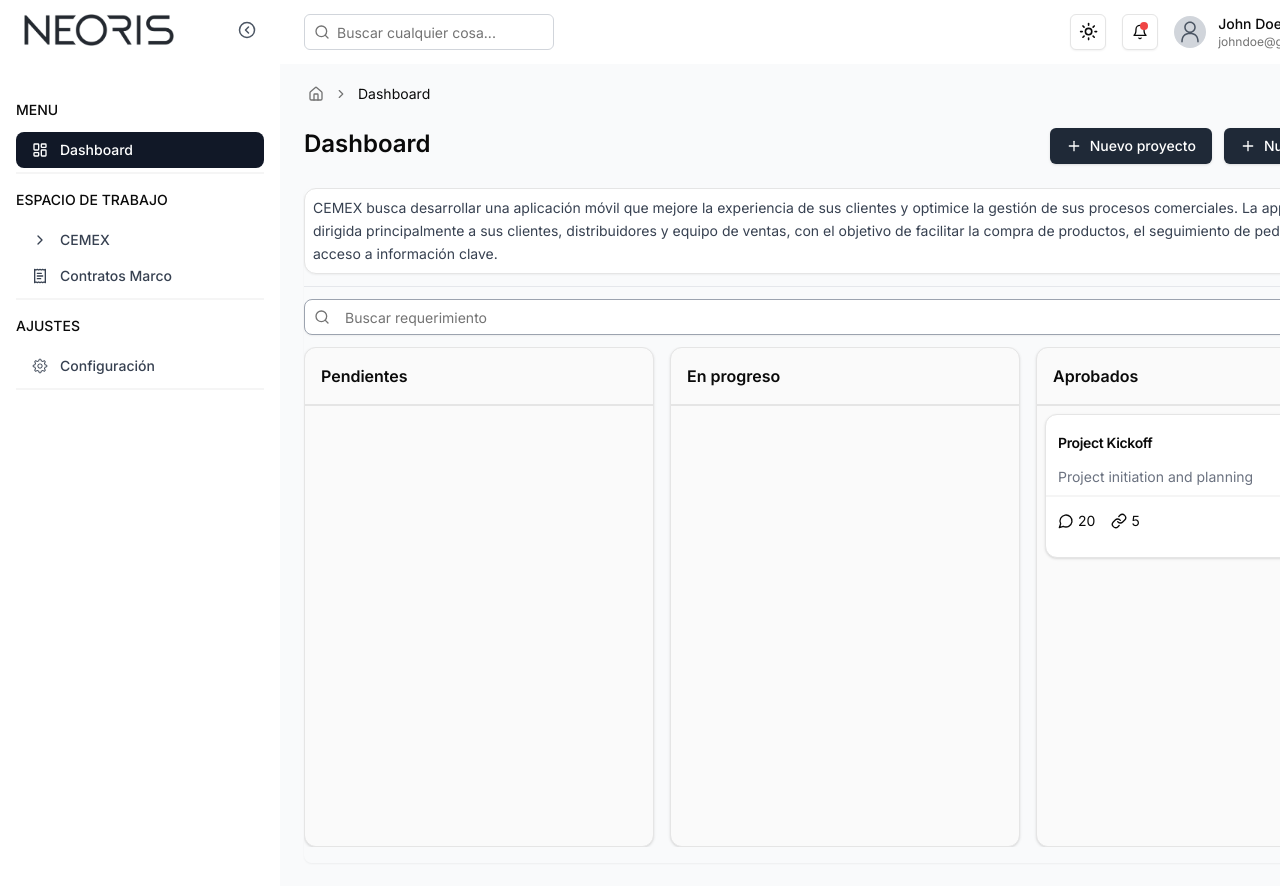
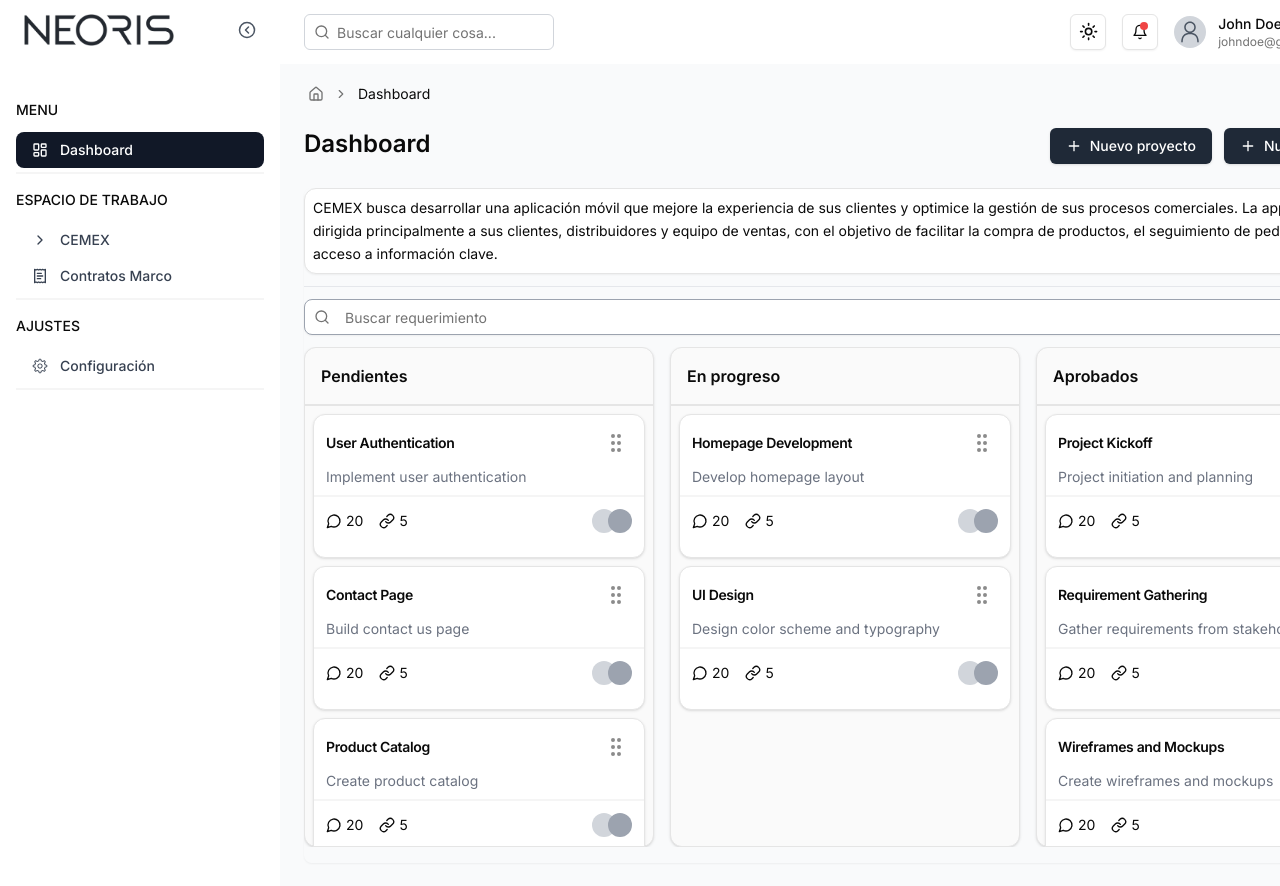
Before and after one commit to CaarloosDC/Softie, a Next.js app in the folder neo-sync/: page /dashboard in a window 1280 px wide. Shown: the top 886 px of the page. Built offline with nearby package versions, Linux system fonts and the light colour scheme.

Commit message:
Add comments.

```diff
--- a/neo-sync/components/custom/Overview/InfoCard.tsx
+++ b/neo-sync/components/custom/Overview/InfoCard.tsx
@@ -2,9 +2,9 @@ import { Card, CardContent } from "@/components/ui/card";
 
 export default function InfoCard() {
   return (
-    <Card className="bg-white shadow-sm">
+    <Card className="shadow-sm">
       <CardContent className="p-2">
-        <p className="text-sm text-gray-700 leading-relaxed">
+        <p className="text-sm leading-relaxed">
           CEMEX busca desarrollar una aplicación móvil que mejore la experiencia
           de sus clientes y optimice la gestión de sus procesos comerciales. La
           app estará dirigida principalmente a sus clientes, distribuidores y
--- a/neo-sync/components/custom/Overview/Kanban/KanbanBoard.tsx
+++ b/neo-sync/components/custom/Overview/Kanban/KanbanBoard.tsx
@@ -1,11 +1,9 @@
-"use client"; // This directive ensures the component runs on the client side (important for Next.js components).
+"use client"; // Ensures running on client
 
-import { useMemo, useRef, useState, useEffect } from "react"; // React hooks for state management and side effects.
+import { useMemo, useRef, useState, useEffect } from "react";
 import { createPortal } from "react-dom"; // Used to render the drag overlay in a different DOM subtree.
-
-import { BoardColumn, BoardContainer } from "./BoardColumn"; // Custom components for the Kanban board columns and container.
 import {
-  DndContext, // Context provider from @dnd-kit/core to handle drag-and-drop functionality.
+  DndContext, // Context provider from @dnd-kit/core to handle drag-and-drop
   type DragEndEvent,
   type DragOverEvent,
   DragOverlay, // Component to show what is being dragged.
@@ -19,10 +17,12 @@ import {
   MouseSensor, // Sensor for mouse-based dragging.
 } from "@dnd-kit/core"; // Core drag-and-drop functionality.
 import { SortableContext, arrayMove } from "@dnd-kit/sortable"; // Components for sortable functionality, arrayMove reorders items.
-import { type Task, TaskCard } from "./TaskCard"; // Custom components for task cards.
+import { hasDraggableData } from "./utils"; // Utility function to check if drag event has draggable data.
+import { coordinateGetter } from "./multipleContainersKeyboardPreset"; // Custom function for handling keyboard drag coordinates.
 import type { Column } from "./BoardColumn"; // Type for columns.
-import { hasDraggableData } from "./utils"; // Utility function to check if drag event has draggable data.
-import { coordinateGetter } from "./multipleContainersKeyboardPreset"; // Custom function for handling keyboard-based drag coordinates.
+import { BoardColumn, BoardContainer } from "./BoardColumn";
+import { type Task, TaskCard } from "./TaskCard";
+import { initialTasks } from "./mockData";
 
 const defaultCols = [
   {
@@ -37,44 +37,32 @@ const defaultCols = [
     id: "done" as const,
     title: "Aprobados",
   },
-] satisfies Column[]; // Initial columns for the Kanban board, with titles like "Pendientes", "En progreso", etc.
+] satisfies Column[]; // Initial columns for the Kanban board
 
 export type ColumnId = (typeof defaultCols)[number]["id"]; // Type for column IDs based on the default columns.
-
-const initialTasks: Task[] = [
-  // Initial tasks to populate the Kanban board.
-  // Each task has an id, a columnId to indicate its column, a title, and content.
-  {
-    id: "task1",
-    columnId: "done",
-    title: "Project Kickoff",
-    content: "Project initiation and planning",
-  },
-  // ... (other tasks are listed similarly)
-];
 
 export function KanbanBoard() {
   // State for managing columns and tasks.
   const [columns, setColumns] = useState<Column[]>(defaultCols); // Keeps track of all the columns.
   const pickedUpTaskColumn = useRef<ColumnId | null>(null); // Reference to keep track of which column a task was picked from.
-  const columnsId = useMemo(() => columns.map((col) => col.id), [columns]); // Memoized array of column IDs for performance optimization.
+  const columnsId = useMemo(() => columns.map((col) => col.id), [columns]); // Memoized array of column IDs for performance.
 
-  const [tasks, setTasks] = useState<Task[]>(initialTasks); // Keeps track of tasks.
+  const [tasks, setTasks] = useState<Task[]>(initialTasks); // All tasks.
   const [activeColumn, setActiveColumn] = useState<Column | null>(null); // Tracks the active column being dragged.
-  const [activeTask, setActiveTask] = useState<Task | null>(null); // Tracks the active task being dragged.
+  const [activeTask, setActiveTask] = useState<Task | null>(null); // Tracks the task being dragged.
 
-  // State to check if component is running in the client (important for Next.js to avoid server-side rendering errors with window/document).
+  // State to check if component is running in the client.
   const [isClient, setIsClient] = useState(false);
   useEffect(() => {
-    setIsClient(true); // Ensures the window/document is accessible after mounting.
+    setIsClient(true);
   }, []);
 
   // Configuring different drag-and-drop sensors (mouse, touch, and keyboard).
   const sensors = useSensors(
-    useSensor(MouseSensor), // Mouse-based dragging.
-    useSensor(TouchSensor), // Touch-based dragging.
+    useSensor(MouseSensor),
+    useSensor(TouchSensor),
     useSensor(KeyboardSensor, {
-      coordinateGetter: coordinateGetter, // Handles keyboard dragging coordinates.
+      coordinateGetter: coordinateGetter, // Keyboard dragging coordinates.
     })
   );
 
@@ -188,7 +176,7 @@ export function KanbanBoard() {
   };
 
   return (
-    <DndContext
+    <DndContext // Context that contains the draggable objects.
       accessibility={{
         announcements, // Adding the accessibility announcements.
       }}
@@ -231,96 +219,110 @@ export function KanbanBoard() {
   );
 
   function onDragStart(event: DragStartEvent) {
+    // Check if the active draggable item has valid data (either a task or a column).
     if (!hasDraggableData(event.active)) return;
-    const data = event.active.data.current;
+
+    const data = event.active.data.current; // Get the current data associated with the active draggable item.
+
+    // If the active item is a column, set it as the active column for dragging.
     if (data?.type === "Column") {
       setActiveColumn(data.column); // Set active column when dragging starts.
-      return;
+      return; // Stop further execution since the column is being handled.
     }
 
+    // If the active item is a task, set it as the active task for dragging.
     if (data?.type === "Task") {
       setActiveTask(data.task); // Set active task when dragging starts.
-      return;
+      return; // Stop further execution since the task is being handled.
     }
   }
 
   function onDragEnd(event: DragEndEvent) {
-    setActiveColumn(null); // Clear active column after dragging ends.
-    setActiveTask(null); // Clear active task after dragging ends.
+    // Clear the active column and task after dragging ends.
+    setActiveColumn(null); // Clear active column.
+    setActiveTask(null); // Clear active task.
 
-    const { active, over } = event;
-    if (!over) return;
+    const { active, over } = event; // Destructure active and over (the item being dragged over) from the event.
+    if (!over) return; // If there's no "over" item (where the draggable was dropped), return early.
 
-    const activeId = active.id;
-    const overId = over.id;
+    const activeId = active.id; // Get the unique ID of the active draggable item.
+    const overId = over.id; // Get the unique ID of the item the draggable was dropped over.
 
+    // Check if the active draggable item has valid data.
     if (!hasDraggableData(active)) return;
 
-    const activeData = active.data.current;
+    const activeData = active.data.current; // Get the current data associated with the active draggable item.
 
+    // If the active item was dropped back onto itself, return early to avoid redundant operations.
     if (activeId === overId) return;
 
-    const isActiveAColumn = activeData?.type === "Column";
-    if (!isActiveAColumn) return;
+    const isActiveAColumn = activeData?.type === "Column"; // Check if the active item is a column.
+    if (!isActiveAColumn) return; // If the active item isn't a column, return early.
 
+    // Reorder columns if the active item is a column and was dropped onto another column.
     setColumns((columns) => {
-      const activeColumnIndex = columns.findIndex((col) => col.id === activeId);
-      const overColumnIndex = columns.findIndex((col) => col.id === overId);
-      return arrayMove(columns, activeColumnIndex, overColumnIndex); // Reorder columns when drag ends.
+      const activeColumnIndex = columns.findIndex((col) => col.id === activeId); // Find the index of the active column.
+      const overColumnIndex = columns.findIndex((col) => col.id === overId); // Find the index of the "over" column.
+      return arrayMove(columns, activeColumnIndex, overColumnIndex); // Use arrayMove to reorder the columns.
     });
   }
 
   function onDragOver(event: DragOverEvent) {
-    const { active, over } = event;
-    if (!over) return;
+    const { active, over } = event; // Destructure active and over from the event.
+    if (!over) return; // If there's no "over" item, return early.
 
-    const activeId = active.id;
-    const overId = over.id;
+    const activeId = active.id; // Get the unique ID of the active draggable item.
+    const overId = over.id; // Get the unique ID of the item the draggable is over.
 
+    // If the draggable item was dragged over itself, return early.
     if (activeId === overId) return;
 
+    // Check if both the active and over items have valid draggable data.
     if (!hasDraggableData(active) || !hasDraggableData(over)) return;
 
-    const activeData = active.data.current;
-    const overData = over.data.current;
+    const activeData = active.data.current; // Get the current data for the active item.
+    const overData = over.data.current; // Get the current data for the over item.
 
-    const isActiveATask = activeData?.type === "Task";
-    const isOverATask = overData?.type === "Task";
+    const isActiveATask = activeData?.type === "Task"; // Check if the active item is a task.
+    const isOverATask = overData?.type === "Task"; // Check if the over item is also a task.
 
-    if (!isActiveATask) return;
+    if (!isActiveATask) return; // If the active item isn't a task, return early.
 
     // Handle when dragging a task over another task.
     if (isActiveATask && isOverATask) {
       setTasks((tasks) => {
-        const activeIndex = tasks.findIndex((t) => t.id === activeId);
-        const overIndex = tasks.findIndex((t) => t.id === overId);
-        const activeTask = tasks[activeIndex];
-        const overTask = tasks[overIndex];
+        const activeIndex = tasks.findIndex((t) => t.id === activeId); // Find the index of the active task.
+        const overIndex = tasks.findIndex((t) => t.id === overId); // Find the index of the over task.
+        const activeTask = tasks[activeIndex]; // Get the active task.
+        const overTask = tasks[overIndex]; // Get the over task.
+
+        // If the active task and over task belong to different columns, update the columnId of the active task.
         if (
           activeTask &&
           overTask &&
           activeTask.columnId !== overTask.columnId
         ) {
-          activeTask.columnId = overTask.columnId; // Move task to a new column if dropped in a different column.
-          return arrayMove(tasks, activeIndex, overIndex - 1); // Reorder tasks within the new column.
+          activeTask.columnId = overTask.columnId; // Move the active task to the new column.
+          return arrayMove(tasks, activeIndex, overIndex - 1); // Reorder tasks in the new column.
         }
 
-        return arrayMove(tasks, activeIndex, overIndex); // Reorder tasks within the same column.
+        // If the active task is in the same column, just reorder the tasks within the column.
+        return arrayMove(tasks, activeIndex, overIndex);
       });
     }
 
-    const isOverAColumn = overData?.type === "Column";
+    const isOverAColumn = overData?.type === "Column"; // Check if the over item is a column.
 
-    // Handle when dragging a task over a column (not another task).
+    // Handle when dragging a task over a column (but not over another task).
     if (isActiveATask && isOverAColumn) {
       setTasks((tasks) => {
-        const activeIndex = tasks.findIndex((t) => t.id === activeId);
-        const activeTask = tasks[activeIndex];
+        const activeIndex = tasks.findIndex((t) => t.id === activeId); // Find the index of the active task.
+        const activeTask = tasks[activeIndex]; // Get the active task.
         if (activeTask) {
-          activeTask.columnId = overId as ColumnId; // Update the task's column if dropped over a column.
-          return arrayMove(tasks, activeIndex, activeIndex); // Reorder within the same column.
+          activeTask.columnId = overId as ColumnId; // Update the columnId of the task if it was dropped over a column.
+          return arrayMove(tasks, activeIndex, activeIndex); // Reorder tasks within the same column.
         }
-        return tasks;
+        return tasks; // Return the original tasks array if no changes were made.
       });
     }
   }
--- /dev/null
+++ b/neo-sync/components/custom/Overview/Kanban/mockData.ts
@@ -0,0 +1,82 @@
+import { type Task, TaskCard } from "./TaskCard";
+
+export const initialTasks: Task[] = [
+  {
+    id: "task1",
+    columnId: "done",
+    title: "Project Kickoff",
+    content: "Project initiation and planning",
+  },
+  {
+    id: "task2",
+    columnId: "done",
+    title: "Requirement Gathering",
+    content: "Gather requirements from stakeholders",
+  },
+  {
+    id: "task3",
+    columnId: "done",
+    title: "Wireframes and Mockups",
+    content: "Create wireframes and mockups",
+  },
+  {
+    id: "task4",
+    columnId: "in-progress",
+    title: "Homepage Development",
+    content: "Develop homepage layout",
+  },
+  {
+    id: "task5",
+    columnId: "in-progress",
+    title: "UI Design",
+    content: "Design color scheme and typography",
+  },
+  {
+    id: "task6",
+    columnId: "todo",
+    title: "User Authentication",
+    content: "Implement user authentication",
+  },
+  {
+    id: "task7",
+    columnId: "todo",
+    title: "Contact Page",
+    content: "Build contact us page",
+  },
+  {
+    id: "task8",
+    columnId: "todo",
+    title: "Product Catalog",
+    content: "Create product catalog",
+  },
+  {
+    id: "task9",
+    columnId: "todo",
+    title: "About Us",
+    content: "Develop about us page",
+  },
+  {
+    id: "task10",
+    columnId: "todo",
+    title: "Mobile Optimization",
+    content: "Optimize website for mobile devices",
+  },
+  {
+    id: "task11",
+    columnId: "todo",
+    title: "Payment Integration",
+    content: "Integrate payment gateway",
+  },
+  {
+    id: "task12",
+    columnId: "todo",
+    title: "Testing and Bug Fixes",
+    content: "Perform testing and bug fixing",
+  },
+  {
+    id: "task13",
+    columnId: "todo",
+    title: "Launch and Deployment",
+    content: "Launch website and deploy to server",
+  },
+];
```
